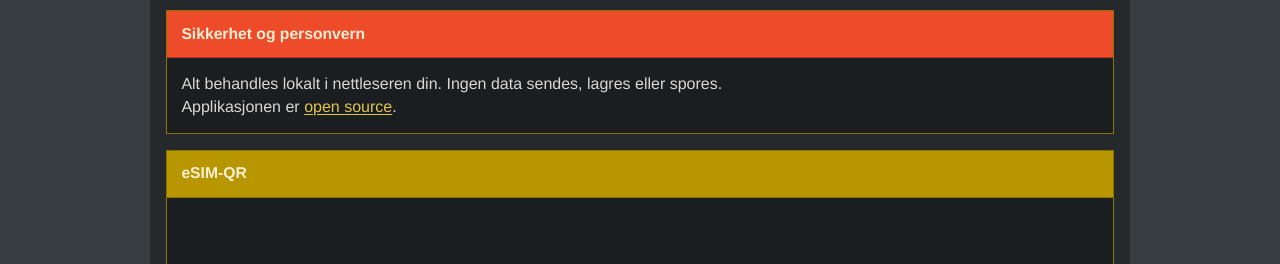
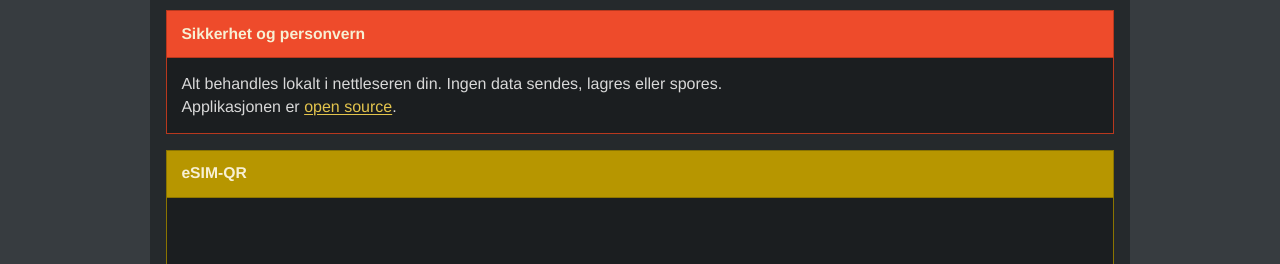
Before and after one commit to newbs0001/eSIM-QR-decoder, a website built with Vite: page index.html in a window 1280 px wide. Shown: the part 59-323 px from the top of the page. Built offline with nearby package versions, Linux system fonts and the light colour scheme.

Commit message:
Match privacy card border to header color

```diff
--- a/style.css
+++ b/style.css
@@ -180,6 +180,10 @@ h3 {
 
 .privacy-titlebar h2 {
   color: #fff5f8;
+}
+
+.privacy-card {
+  border-color: #b8381e;
 }
 
 .panel-titlebar h2 {
```
